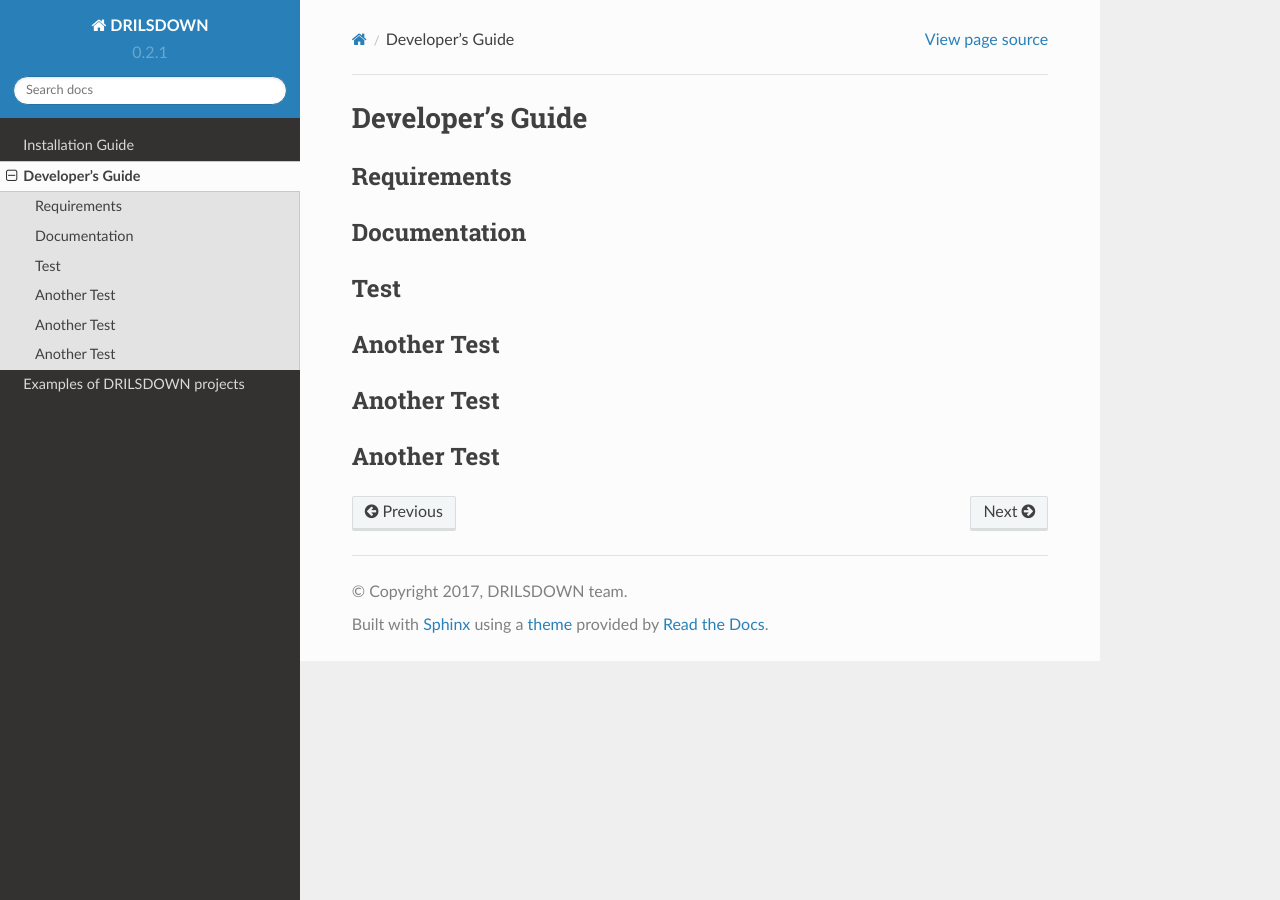
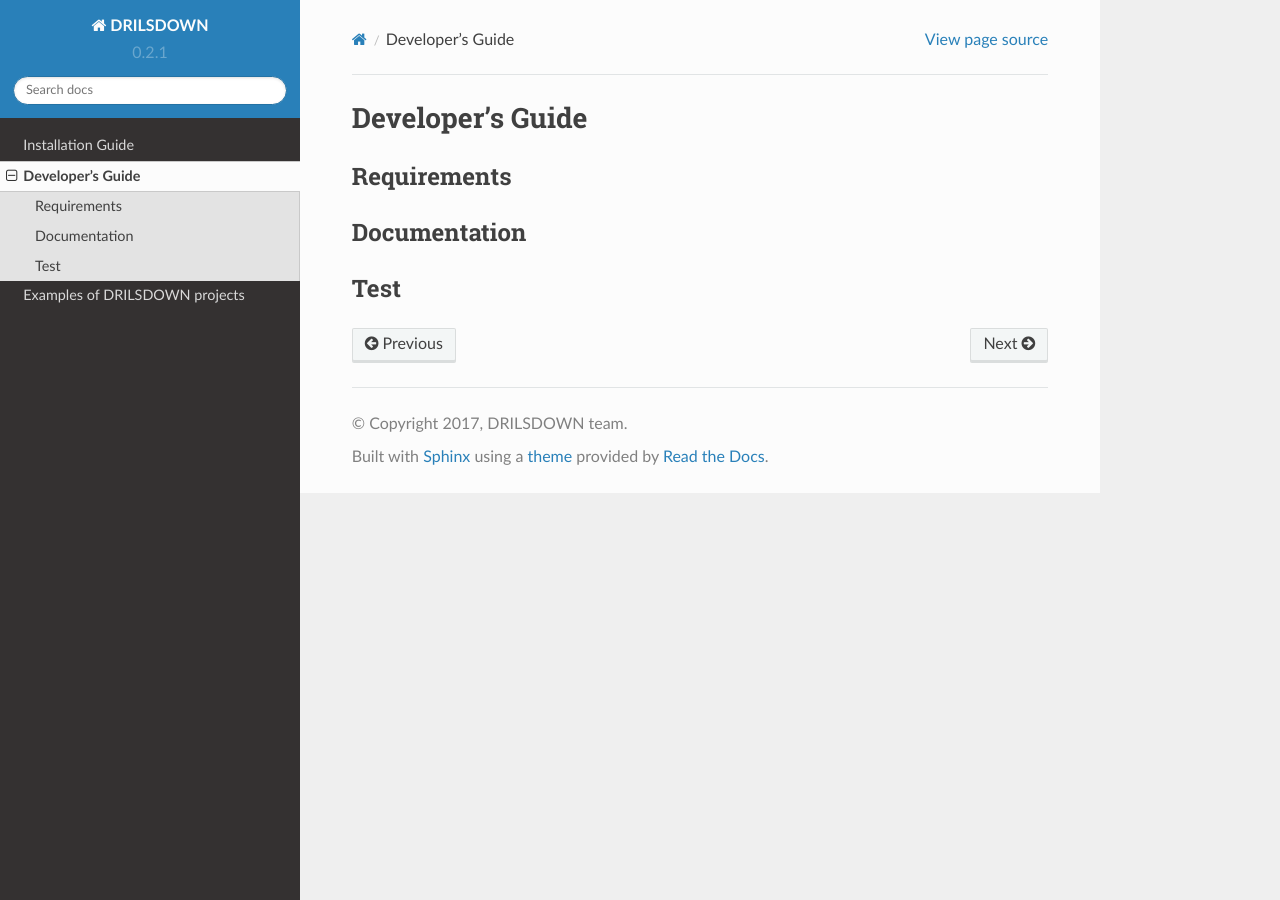
Before and after one commit to Unidata/drilsdown, a Sphinx documentation site: the page built from docs/devguide.rst, in a window 1280 px wide. Built offline with Sphinx 7.4.7 and the Read the Docs theme 2.0.0, drawn with Linux system fonts in a browser that asks for light colours.

Commit message:
remove tests

```diff
--- a/docs/devguide.rst
+++ b/docs/devguide.rst
@@ -13,16 +13,3 @@ Documentation
 --------
 Test
 --------
-
-------------
-Another Test
-------------
-
-------------
-Another Test
-------------
-
-
-------------
-Another Test
-------------
```
